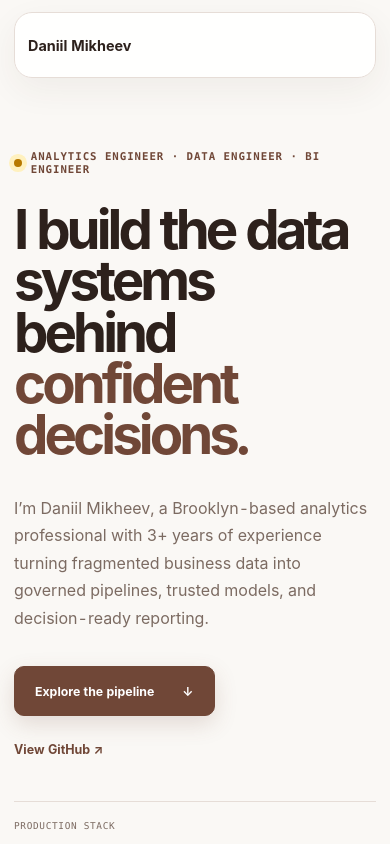
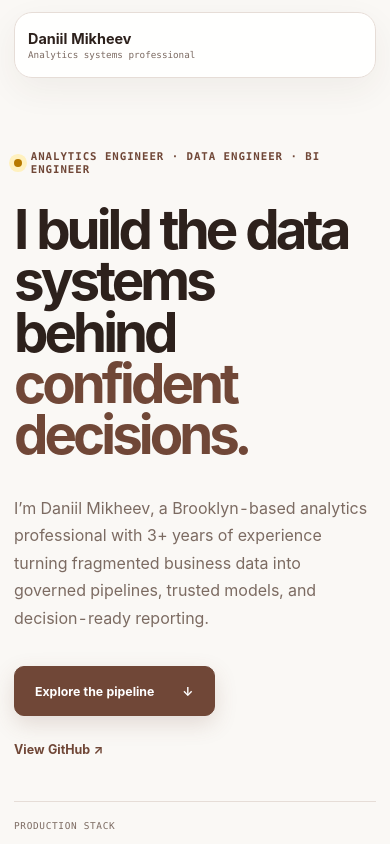
Before and after one commit to Woys/portfolio, a Next.js app: page / in a window 390 px wide. Shown: the top 844 px of the page. Built offline with nearby package versions, Linux system fonts and the light colour scheme; no server answers.

Commit message:
Refine mobile header and favicon

```diff
--- a/app/globals.css
+++ b/app/globals.css
@@ -262,7 +262,7 @@ button { font: inherit; }
 @media (max-width: 820px) {
   .site-header, .hero, .proof-band, .expertise-section, .projects-section, .experience-section, .faq-section, .contact-section, .site-footer { width: min(100% - 28px,1440px); }
   .site-header { min-height: 66px; margin-top: 12px; padding: 0 13px; }
-  .brand small, .header-cta { display: none; }
+  .header-cta { display: none; }
   .hero { padding: 72px 0; grid-template-columns: 1fr; gap: 48px; }
   .hero h1 { font-size: clamp(3.4rem,13vw,5.8rem); }
   .profile-card { max-width: 560px; justify-self: start; display: block; }
```
Also changed, not shown: public/favicon.png.
